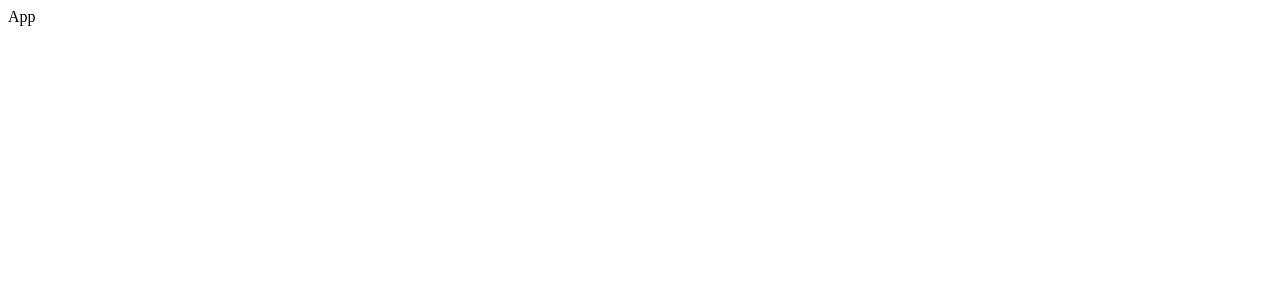
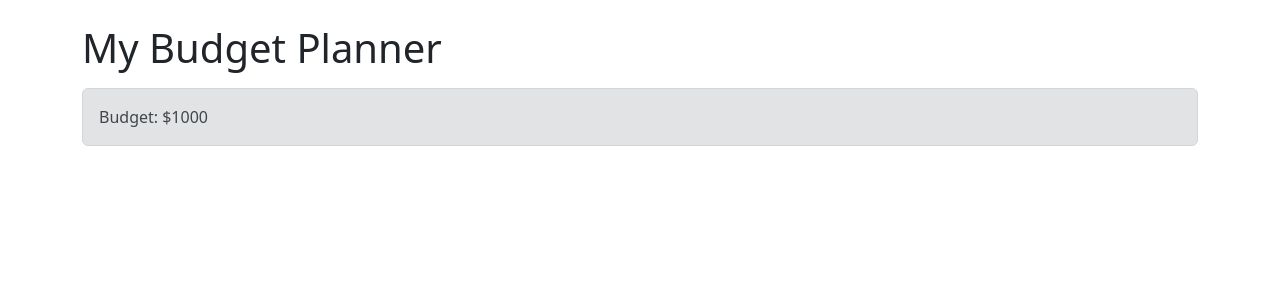
Before and after one commit to aneesh072/budget_tracker-React, a React (Create React App) app: page / in a window 1280 px wide. Shown: the top 300 px of the page. Built offline with nearby package versions, Linux system fonts and the light colour scheme.

Commit message:
added budget banner

```diff
--- a/src/App.js
+++ b/src/App.js
@@ -1,7 +1,18 @@
 import React from 'react';
+import 'bootstrap/dist/css/bootstrap.min.css';
+import Budget from './components/Budget';
 
 const App = () => {
-  return <div>App</div>;
+  return (
+    <div className="container">
+      <h1 className="mt-4"> My Budget Planner</h1>
+      <div className="row mt-3">
+        <div className="col-sm">
+          <Budget />
+        </div>
+      </div>
+    </div>
+  );
 };
 
 export default App;
--- /dev/null
+++ b/src/components/Budget.js
@@ -0,0 +1,11 @@
+import React from 'react';
+
+const Budget = () => {
+  return (
+    <div className="alert alert-secondary">
+      <span>Budget: $1000</span>
+    </div>
+  );
+};
+
+export default Budget;
```
